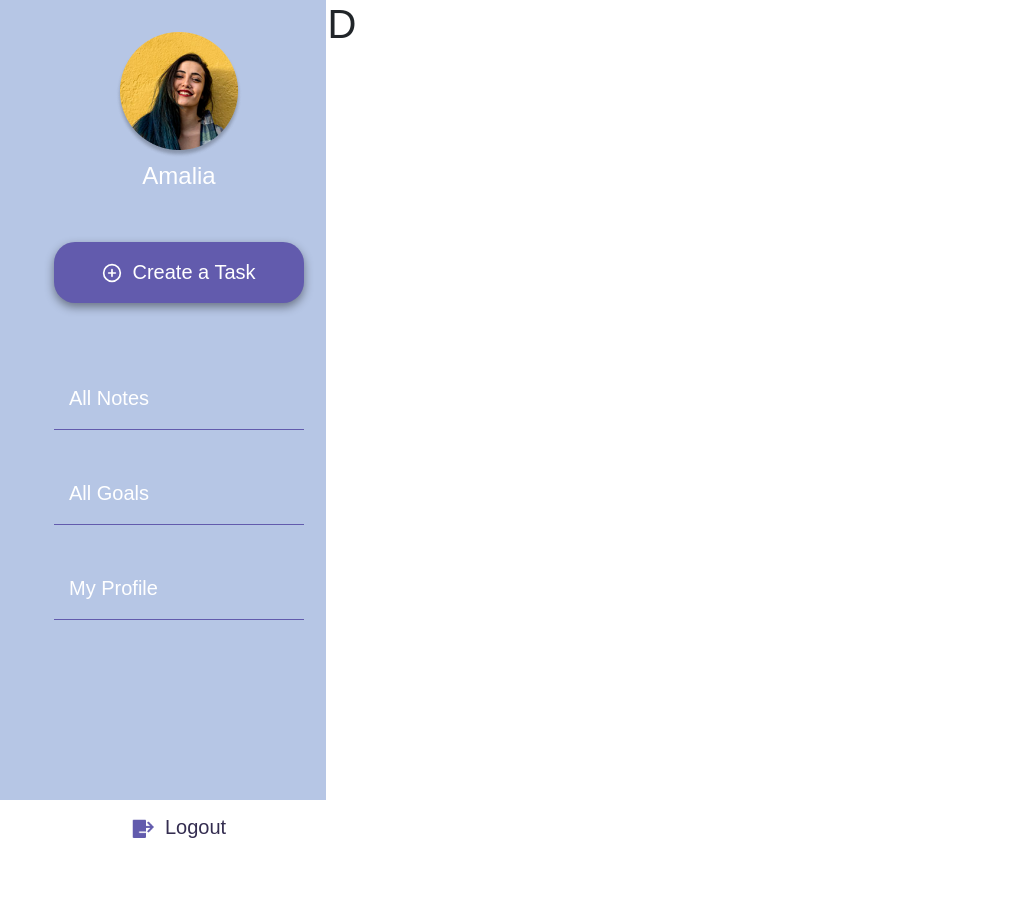
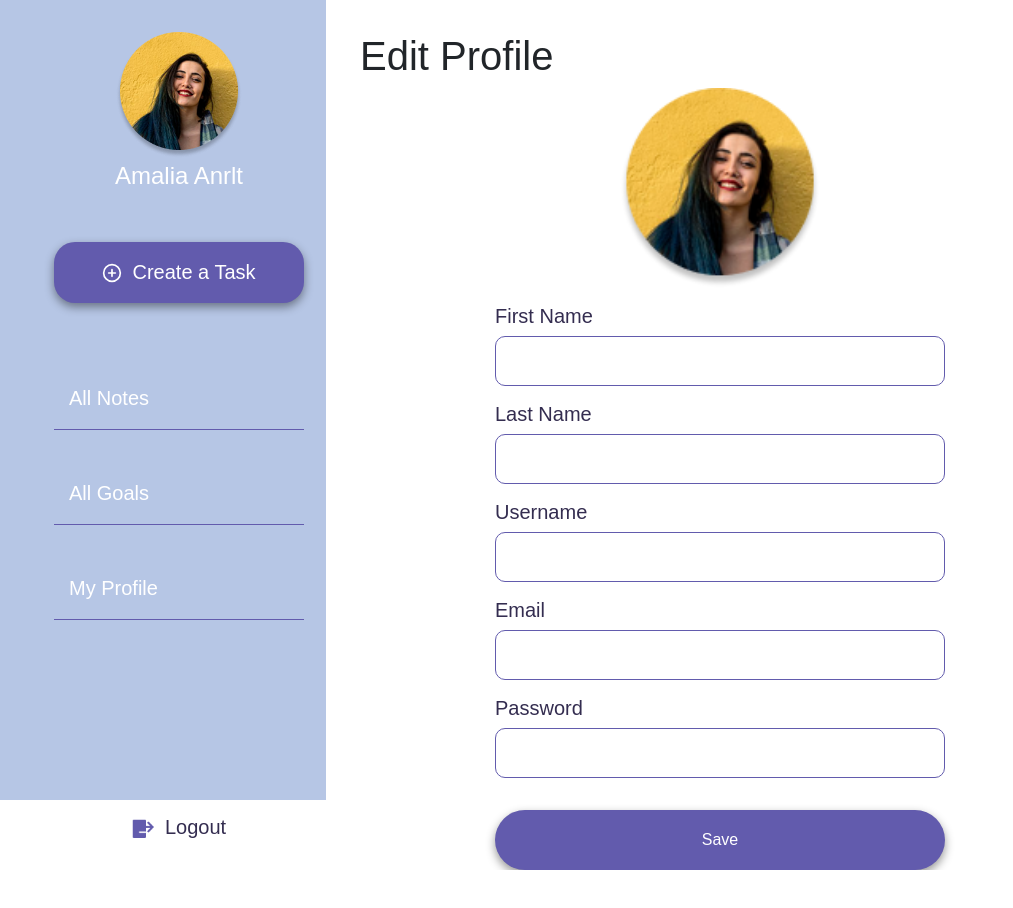
Before and after one commit to gilangsukmaw/remindme-notification, a React (Create React App) app: page /editprofile in a window 1280 px wide. Before the commit this address had no page. Shown: the top 908 px of the page, without its empty margins (0-1013 px from the left). After the commit the page ends 870 px from the top, so only its background shows below. Built offline with nearby package versions, Linux system fonts and the light colour scheme.

Commit message:
sudah siap my profile dan edit profile

```diff
--- /dev/null
+++ b/src/Pages/ProfilePage/edit.jsx
@@ -0,0 +1,61 @@
+import React from "react";
+import { Link } from "react-router-dom";
+import pp from "../../img/Ellipse 34.png";
+import "./editStyle.css";
+export default function Edit() {
+  return (
+    <div>
+      <div className="profile">
+        <div className="text-black">
+          <h1>Edit Profile</h1>
+        </div>
+        <div className="wrapper-edit">
+          <div className="head">
+            <img src={pp} alt="profile pictures" style={{ width: "200px" }} />
+          </div>
+          <div className="content-edit">
+            <form>
+              <div className="label">
+                <h5 htmlfor="" className="">
+                  First Name
+                </h5>
+                <input />
+              </div>
+              <div className="label">
+                <h5 htmlfor="" className="">
+                  Last Name
+                </h5>
+                <input />
+              </div>
+              <div className="label">
+                <h5 htmlfor="" className="">
+                  Username
+                </h5>
+                <input />
+              </div>
+              <div className="label">
+                <h5 htmlfor="" className="">
+                  Email
+                </h5>
+                <input />
+              </div>
+              <div>
+                <h5 htmlfor="" className="">
+                  Password
+                </h5>
+                <input type="password" className="input-password" />
+              </div>
+              <div>
+                <Link to="/profile">
+                  <button type="submit" className="btn-save">
+                    Save
+                  </button>
+                </Link>
+              </div>
+            </form>
+          </div>
+        </div>
+      </div>
+    </div>
+  );
+}
--- /dev/null
+++ b/src/Pages/ProfilePage/editStyle.css
@@ -0,0 +1,52 @@
+.wrapper-edit {
+  display: flex;
+  flex-direction: column;
+  align-items: center;
+  margin-right: 200px;
+}
+.content-edit {
+  display: flex;
+  flex-direction: column;
+  align-items: center;
+  width: 100%;
+  color: #342d50;
+}
+form {
+  width: 450px;
+}
+input {
+  width: -webkit-fill-available;
+  height: 50px;
+  margin-bottom: 2rem;
+  border: 1px solid #625bad;
+  box-sizing: border-box;
+  border-radius: 10px;
+}
+input:focus {
+  width: -webkit-fill-available;
+  height: 50px;
+  margin-bottom: 1rem;
+  border: 1px solid #625bad;
+  box-sizing: border-box;
+  border-radius: 10px;
+}
+.input-password {
+  margin-bottom: 2rem;
+}
+.btn-save {
+  background: #625bad;
+  border-radius: 40px;
+  width: 450px;
+  height: 60px;
+  color: white;
+  box-shadow: 0px 4px 10px rgba(0, 0, 0, 0.418);
+  border: none;
+}
+
+.label {
+  margin-bottom: 1rem;
+}
+.btn-save:active {
+  transform: scale3d(0.9, 0.9, 1);
+  transition: 100ms;
+}
--- a/src/Pages/ProfilePage/index.jsx
+++ b/src/Pages/ProfilePage/index.jsx
@@ -1,25 +1,36 @@
-import { Navbar } from "../../components/navbar/navbar";
 import pp from "../../img/Ellipse 34.png";
 import "./profileStyle.css";
+import pencil from "../../img/Vector (2).png";
+import { Link } from "react-router-dom";
 const ProfilePage = () => {
   return (
-    <div className="container-fluid p-0 base-content">
-      <div className="row">
-        <div className="col-3">
-          <Navbar />
+    <div>
+      <div className="profile">
+        <div className="text-black">
+          <h1>My Profile</h1>
         </div>
-        <div className="col-9">
-          <div className="container profile">
-            <div className="row">
-              <div className="col">
-                <h1>Edit Profile</h1>
+        <div className="wrapper">
+          <div className="head">
+            <img src={pp} alt="profile pictures" style={{ width: "200px" }} />
+          </div>
+          <div className="contents">
+            <Link to="/editProfile">
+              <div className="edit">
+                <img src={pencil} alt="" />
+                <span>edit profile</span>
               </div>
-            </div>
-            <div className="row">
-              <div className="col">
-                <img src={pp} alt="profile-pictures" style={{ width: "300px", marginLeft: "24px" }} />
-                <p>Jane Spencer</p>
-              </div>
+            </Link>
+            <div className="firstname">
+              <h4>First Name</h4>
+              <p>Amalia</p>
+              <h4>Last Name</h4>
+              <p> Anrlt</p>
+              <h4>Username</h4>
+              <p>Amalia Anrlt</p>
+              <h4>Email</h4>
+              <p>Amalia_Anrlt@gmail.com</p>
+              <h4>Password</h4>
+              <p>************</p>
             </div>
           </div>
         </div>
--- a/src/Pages/ProfilePage/profileStyle.css
+++ b/src/Pages/ProfilePage/profileStyle.css
@@ -0,0 +1,54 @@
+.profile {
+  margin-left: 360px;
+  padding-top: 2rem;
+}
+body {
+  height: 100vh;
+}
+.head {
+  display: flex;
+  justify-content: center;
+  flex-direction: column;
+  align-items: center;
+  color: white;
+  margin-bottom: 1rem;
+}
+.wrapper {
+  display: flex;
+  align-items: center;
+  flex-direction: column;
+  margin-right: 200px;
+}
+
+.wrapper a {
+  text-decoration: none;
+  color: #625bad;
+}
+.contents {
+  background: #f1f4fa;
+  box-shadow: 0px 4px 10px rgba(0, 0, 0, 0.25);
+  border-radius: 10px;
+  display: flex;
+  flex-direction: column;
+  width: 35vw;
+}
+.edit {
+  display: flex;
+  flex-direction: column;
+  align-items: flex-end;
+  margin-right: 2rem;
+  margin-top: 1rem;
+}
+
+.firstname {
+  margin-left: 2rem;
+  font-size: 24px;
+  font-weight: bold;
+  color: #342d50;
+}
+
+.wrapper-edit {
+  display: flex;
+  flex-direction: column;
+  align-content: center;
+}
--- a/src/components/navbar/navbar.jsx
+++ b/src/components/navbar/navbar.jsx
@@ -11,11 +11,11 @@ export function Navbar() {
         <ul>
           <div className="headers">
             <img src={pp} alt="" />
-            <p>Amalia</p>
+            <p>Amalia Anrlt</p>
           </div>
           <li className="sidebarItems Task">
             <Link to="/signUp">
-              <FiIcons.FiPlusCircle className="d-block" />
+              <FiIcons.FiPlusCircle />
               <p>Create a Task</p>
             </Link>
           </li>
--- a/src/components/navbar/navbarStyle.css
+++ b/src/components/navbar/navbarStyle.css
@@ -5,10 +5,6 @@
   display: flex;
   justify-content: center;
   position: fixed;
-}
-
-body {
-  height: 2000px;
 }
 
 .sidebar ul {
--- a/src/routes/router.js
+++ b/src/routes/router.js
@@ -1,8 +1,8 @@
 import React from "react";
 import { Switch, Route } from "react-router-dom";
-import TaskPage from "../Pages/TaskPage/TaskPage";
 import SignInUpPage from "../Pages/SigninPage/SignInBase";
 import ProfilePage from "../Pages/ProfilePage";
+import Edit from "../Pages/ProfilePage/edit";
 
 function Router() {
   return (
@@ -11,11 +11,17 @@ function Router() {
         <Route exact path="/signup">
           <SignInUpPage />
         </Route>
-        <Route path="*">
+        <Route exact path="/profile">
+          <ProfilePage />
+        </Route>
+        <Route exact path="/editprofile">
+          <Edit />
+        </Route>
+        {/* <Route path="*">
           <div>
             <h1>PAGE NOT FOUND</h1>
           </div>
-        </Route>
+        </Route> */}
       </Switch>
     </>
   );
```
Also changed, not shown: src/img/Vector (2).png (added).
